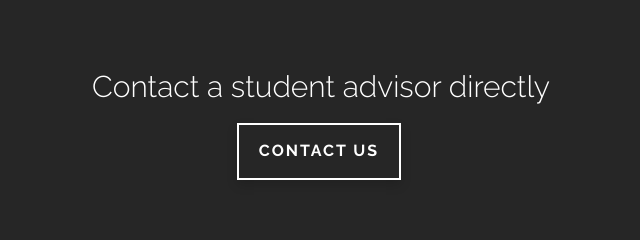
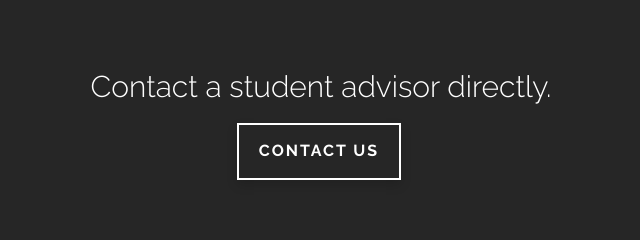
Before and after one commit to Meediyoka/chat-repo, a plain HTML site: page chatbot.html in a window 1280 px wide. Shown: the part 1778-2018 px from the top of the page, 319-959 px from the left. Drawn offline with Linux system fonts and the light colour scheme; files whose address does not match are found by name.

Commit message:
Add punctuation "."

```diff
--- a/chatbot.html
+++ b/chatbot.html
@@ -163,7 +163,7 @@
 			<div class="gtco-container">
 				<div class="row row-pb-md">
 					<div class="col-md-8 col-md-offset-2 gtco-cta text-center">
-						<h3>Contact a student advisor directly</h3>
+						<h3>Contact a student advisor directly.</h3>
 						<p><a href="mailto:bcis@aut.ac.nz?Subject=Paper Support" class="btn btn-white btn-outline">Contact Us</a></p>
 					</div>
 				</div>
```
